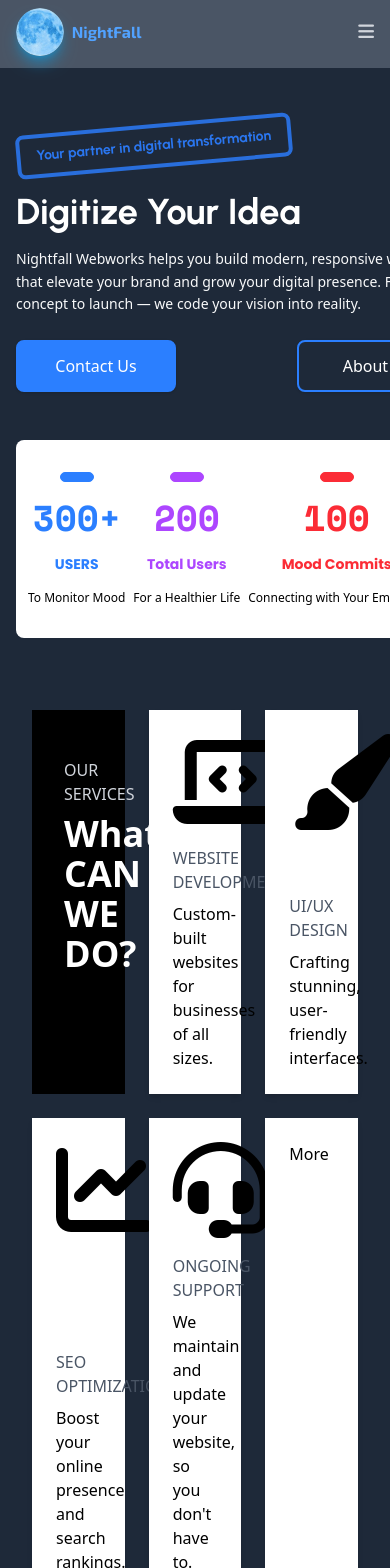
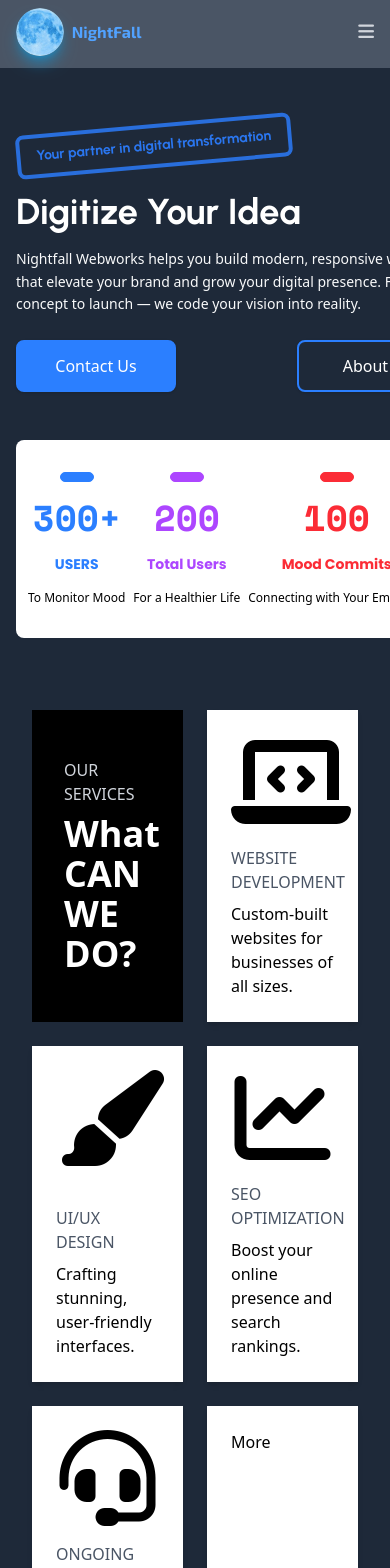
Before and after one commit to KlasniMisho123/NightFall, a Next.js app: page / in a window 390 px wide. Shown: the top 1568 px of the page. Built offline with nearby package versions, Linux system fonts and the light colour scheme.

Commit message:
services commit

```diff
--- a/components/Hero.jsx
+++ b/components/Hero.jsx
@@ -49,7 +49,7 @@ export default function Hero() {
           <section className={'flex overflow-x-auto whitespace-nowrap bg-white mt-12 mb-4 flex justify-between py-4 px-2 rounded-lg  md:px-4 lg:px-8 '} >
 
               {/* <StatCard /> */}
-
+              {/* RESPONSIVE */}
               <div className='flex flex-col gap-4 items-center px-1 py-4 min-w-[100px] totalStatsOne md:px-2 lg:px-4 '>
                 <div className='border-1 border-blue-500  bg-blue-500 px-4 py-1 rounded-lg '> </div>
                 <h2 className={'text-4xl text-blue-500 italic ' + mono.className}> 300+ </h2>
@@ -86,7 +86,7 @@ export default function Hero() {
       </div>
         {/* <div> ANIMATION</div> */}
         {/* LAZY LOAD ANIMATION */}
-        <section className='grid grid-cols-3 gap-6 p-4 py-8'>
+        <section className='grid grid-cols-2 md:grid-cols-3 gap-6 p-4 py-8'>
           <div className='p-8 py-12 flex flex-col gap-2 bg-black '>
             <p className='text-gray-300'>OUR SERVICES </p>
             <h2 className='text-4xl text-white font-bold'>What <br/> CAN WE <br/>  DO?</h2>
```
